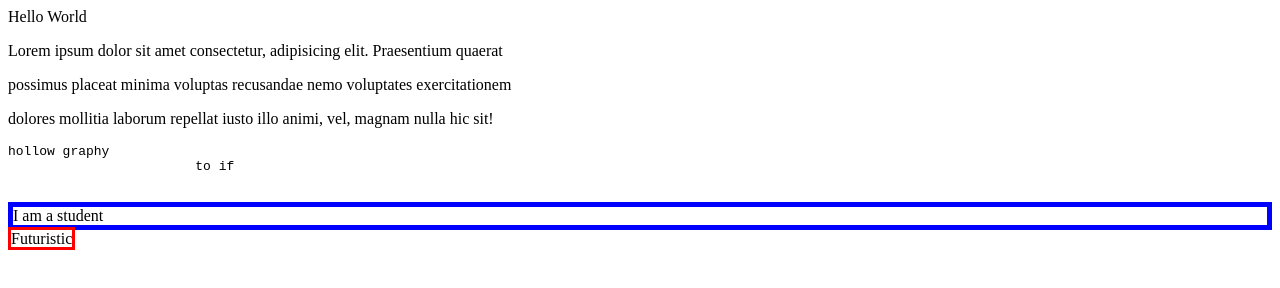
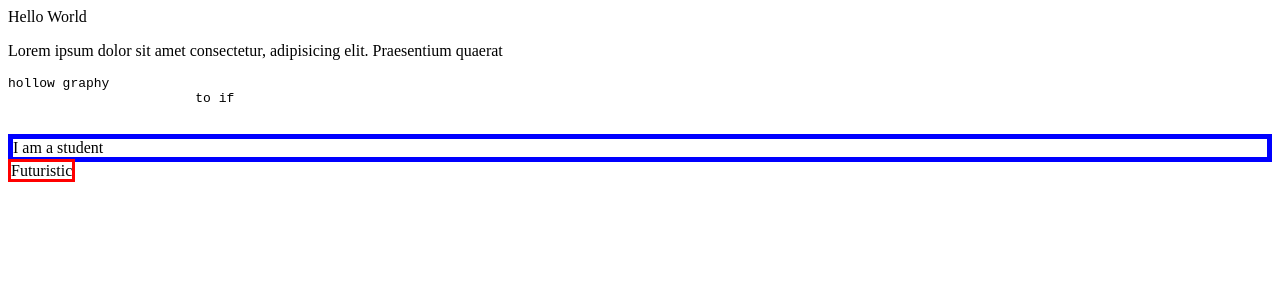
Before and after one commit to ubaidullah-786/Web-Lab-1, a plain HTML site: page index.html in a window 1280 px wide. Drawn offline with Linux system fonts and the light colour scheme.

Commit message:
Second Version

```diff
--- a/index.html
+++ b/index.html
@@ -8,13 +8,10 @@
 <body>
     <h1">Hello World</h1>
     <p>Lorem ipsum dolor sit amet consectetur, adipisicing elit. Praesentium quaerat</p>
-    <p>possimus placeat minima voluptas recusandae nemo voluptates exercitationem </p>
-    <p>dolores mollitia laborum repellat iusto illo animi, vel, magnam nulla hic sit!</p>
     <pre>hollow graphy
                         to if
     </pre>
     <div style="border: 5px solid blue">I am a student</div>
     <span style="border: 3px solid red">Futuristic</span>
-
 </body>
 </html>
```
